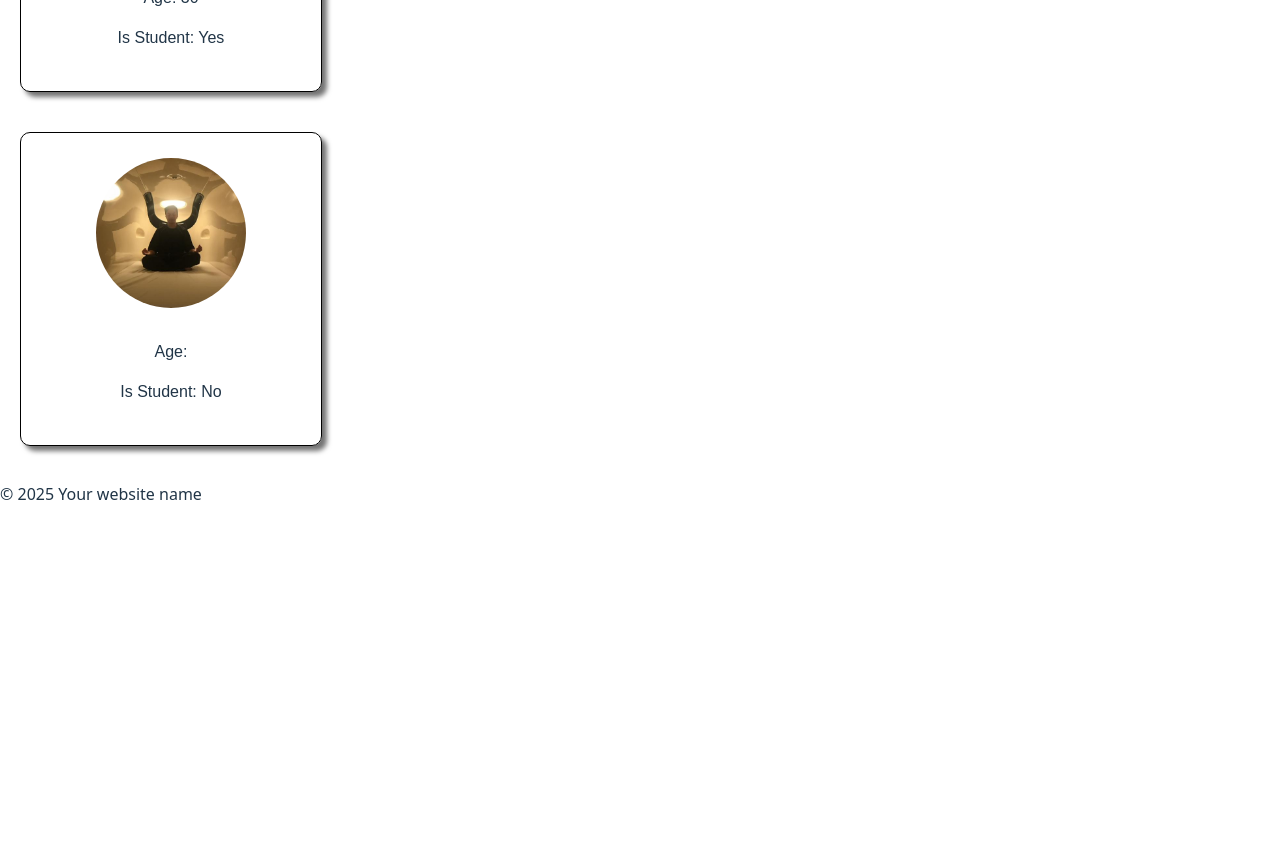
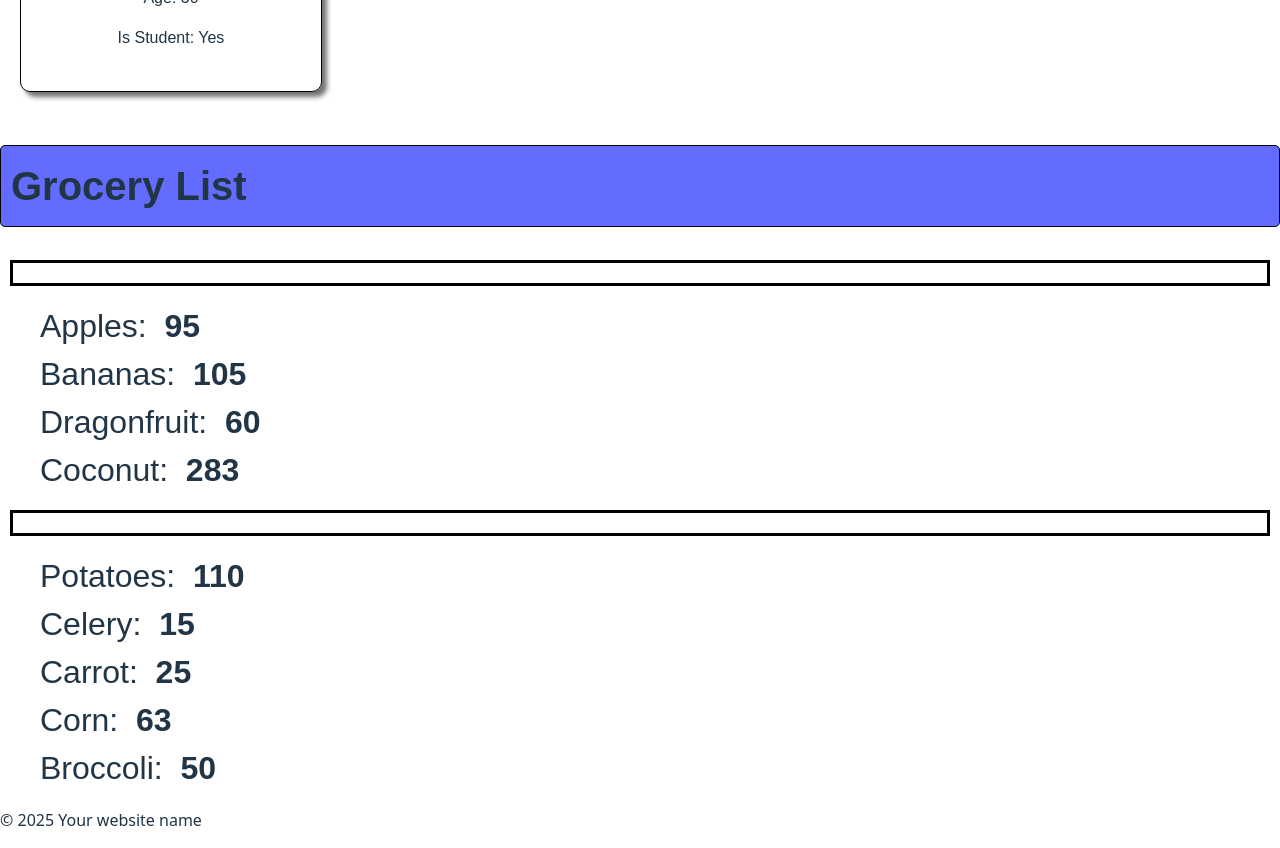
Before and after one commit to alvintaas/react-portfolio, a React (Vite) app: page / in a window 1280 px wide. Shown: the part 1300-2148 px from the top of the page. Before the commit the page ends 1822 px from the top, so only its background shows below. Built offline with nearby package versions, Linux system fonts and the light colour scheme.

Commit message:
updated files

```diff
--- a/src/App.jsx
+++ b/src/App.jsx
@@ -4,8 +4,21 @@ import Food from "./Food.jsx";
 import Card from "./Card.jsx";
 import UserGreeting from "./UserGreeting.jsx";
 import {studentData} from './data/studentData.js';
+import GroceryList from './data/GroceryList.jsx';
 
 function App() {
+
+
+  const fruits = [{id: 1, name:'Apples', calories: 95},
+                  {id: 2, name:'Bananas', calories: 105},
+                  {id: 4, name:'Dragonfruit', calories: 60},
+                  {id: 3, name:'Coconut', calories: 283}];
+
+  const vegetables = [{id: 1, name:'Potatoes', calories: 110},
+                  {id: 2, name:'Celery', calories: 15},
+                  {id: 4, name:'Carrot', calories: 25},
+                  {id: 3, name:'Corn', calories: 63},
+                  {id: 5, name:'Broccoli', calories: 50}];
 
   return(
     <>
@@ -25,16 +38,21 @@ function App() {
             />
           ))}
         </div>
+              {/*
+            <Student name="Spongebob" age={30} isStudent={true}></Student>
+            <Student name="Patrick" age={35} isStudent={false}></Student>
+            <Student name="Squidward" age={40} isStudent={false}></Student>
+            <Student name="Sandy" age={30} isStudent={true}></Student>
+            */}
+      </div>
+
+      <div>
+        <h2 className="welcome-message">Grocery List</h2>
+          <GroceryList items={fruits} category="Fruits"></GroceryList>
+          <GroceryList items={vegetables} category="Vegetables"></GroceryList>
 
       </div>
 
-      <Card></Card>
-      {/*
-      <Student name="Spongebob" age={30} isStudent={true}></Student>
-      <Student name="Patrick" age={35} isStudent={false}></Student>
-      <Student name="Squidward" age={40} isStudent={false}></Student>
-      <Student name="Sandy" age={30} isStudent={true}></Student>
-      */}
 
       <Footer/>
     </>
--- /dev/null
+++ b/src/data/GroceryList.jsx
@@ -0,0 +1,32 @@
+
+function GroceryList(props) {
+
+    const { category } = props.category;
+    const itemList = props.items;
+
+/*  const fruits = [{id: 1, name:'Apples', calories: 95},
+                    {id: 2, name:'Bananas', calories: 105},
+                    {id: 4, name:'Dragonfruit', calories: 60},
+                    {id: 3, name:'Coconut', calories: 283},
+                ];
+*/
+
+                //fruits.sort((a, b) => a.name.localeCompare(b.name));// ALPHABTICAL ORDER
+                //fruits.sort((a, b) => b.name.localeCompare(a.name)); // REVERSE ALPHABTICAL ORDER
+                //fruits.sort((a, b) => a.calories - b.calories);// CALORIES ORDER
+
+    // const lowCalFruits = fruits.filter(fruit => fruit.calories < 100);
+
+    // const highCalFruits = fruits.filter(fruit => fruit.calories >= 100);
+
+    const listItems = itemList.map(item => <li key={item.id}>
+                                                {item.name}: &nbsp;
+                                                <b>{item.calories}</b></li>);
+
+    return (<>
+                <h3 className="list-category">{category}</h3>
+                <ul className="list-items">{listItems}</ul>
+            </>);
+}
+
+export default GroceryList;
--- a/src/index.css
+++ b/src/index.css
@@ -130,3 +130,22 @@ ul {
   border-radius: 5px;
   border: 1px solid #000000;
 }
+
+.list-category {
+  font-family: Arial, Helvetica, sans-serif;
+  font-size: 2.5em;
+  font-weight: bold;
+  padding: 10px;
+  margin: 10px;
+  border: 3px solid #000000;
+}
+
+.list-items li{
+  font-family: Arial, Helvetica, sans-serif;
+  font-size: 2em;
+}
+
+.list-items li:hover {
+  color:#535bf2;
+  cursor: pointer;
+}
```
